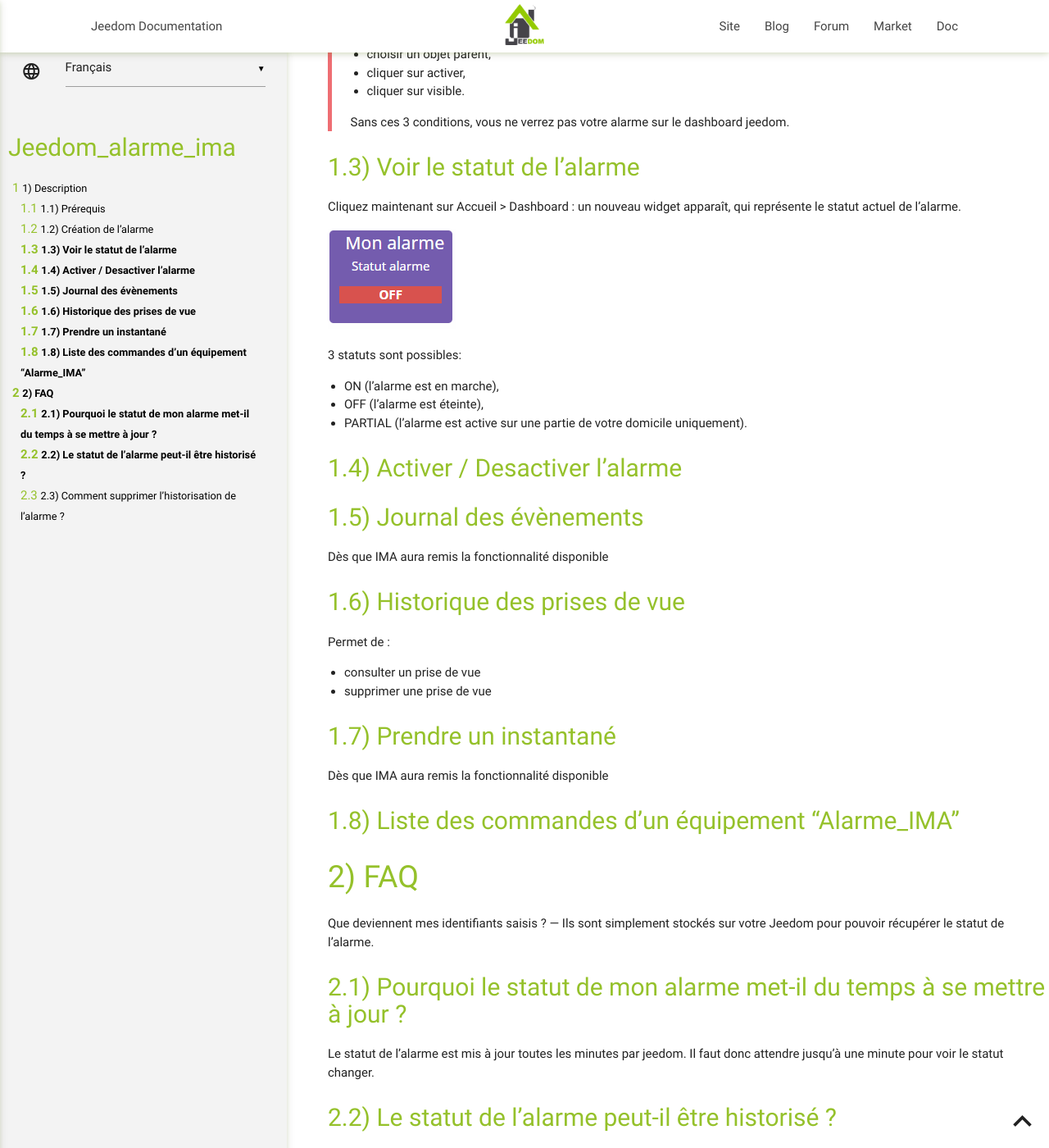
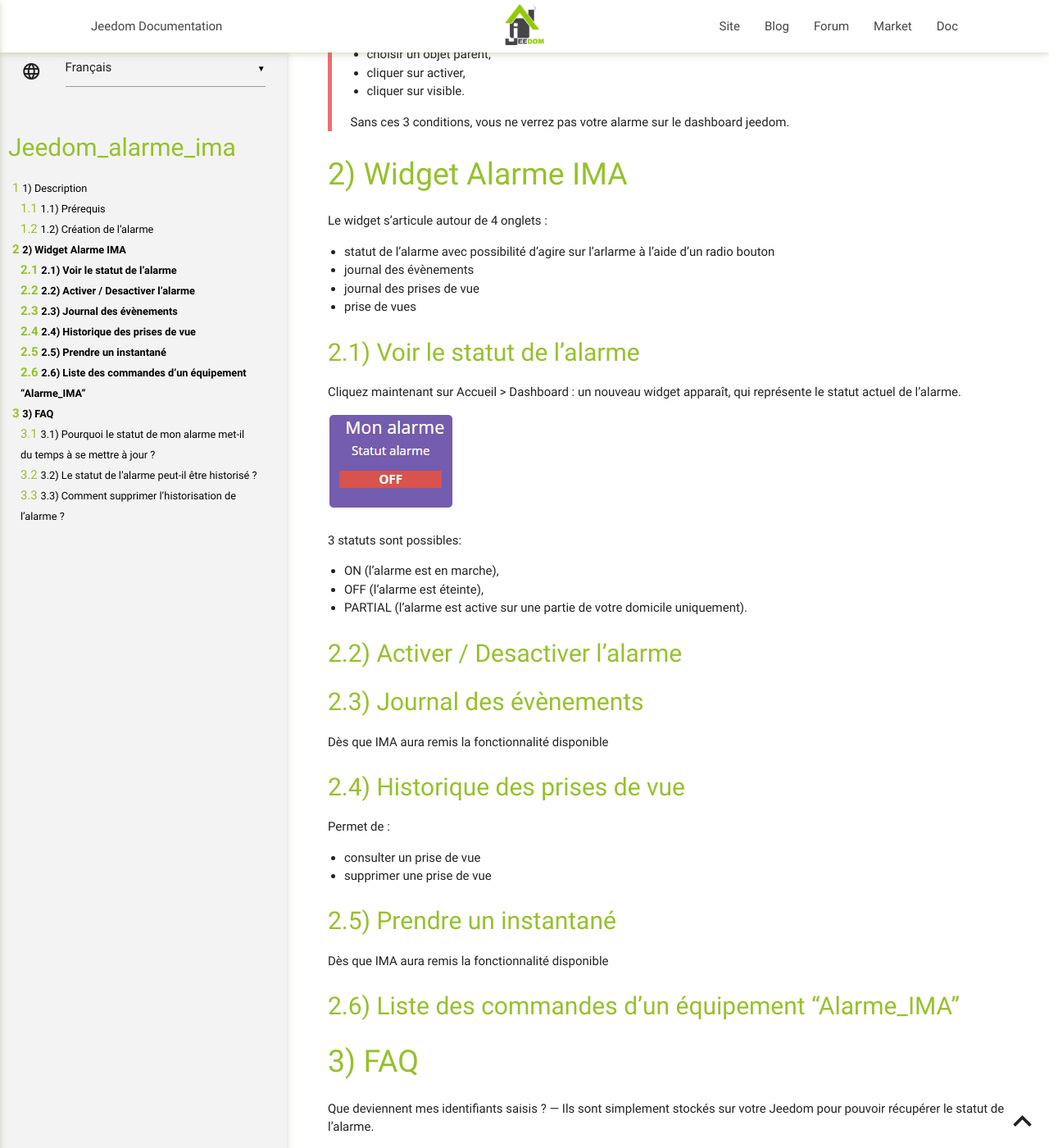
Before and after one commit to lplancke/jeedom_alarme_IMA, a Jekyll site: the page built from docs/fr_FR/index.md, in a window 1280 px wide and 1400 px high, scrolled down 1528 px. Shown: the whole window at 82% size. Built offline with Jekyll 4.4.1, drawn with Linux system fonts in a browser that asks for light colours; our own code applies the rules of GitHub Pages for plain Markdown files; some of the changed text lies outside the part shown.

Commit message:
Update index.md

```diff
--- a/docs/fr_FR/index.md
+++ b/docs/fr_FR/index.md
@@ -45,6 +45,15 @@ Une fois le plugin installé:
 > - cliquer sur visible.
 >
 > Sans ces 3 conditions, vous ne verrez pas votre alarme sur le dashboard jeedom.
+
+Widget Alarme IMA
+===
+Le widget s'articule autour de 4 onglets :
+- statut de l'alarme avec possibilité d'agire sur l'arlarme à l'aide d'un radio bouton
+- journal des évènements
+- journal des prises de vue
+- prise de vues
+
 
 
 Voir le statut de l'alarme
```
